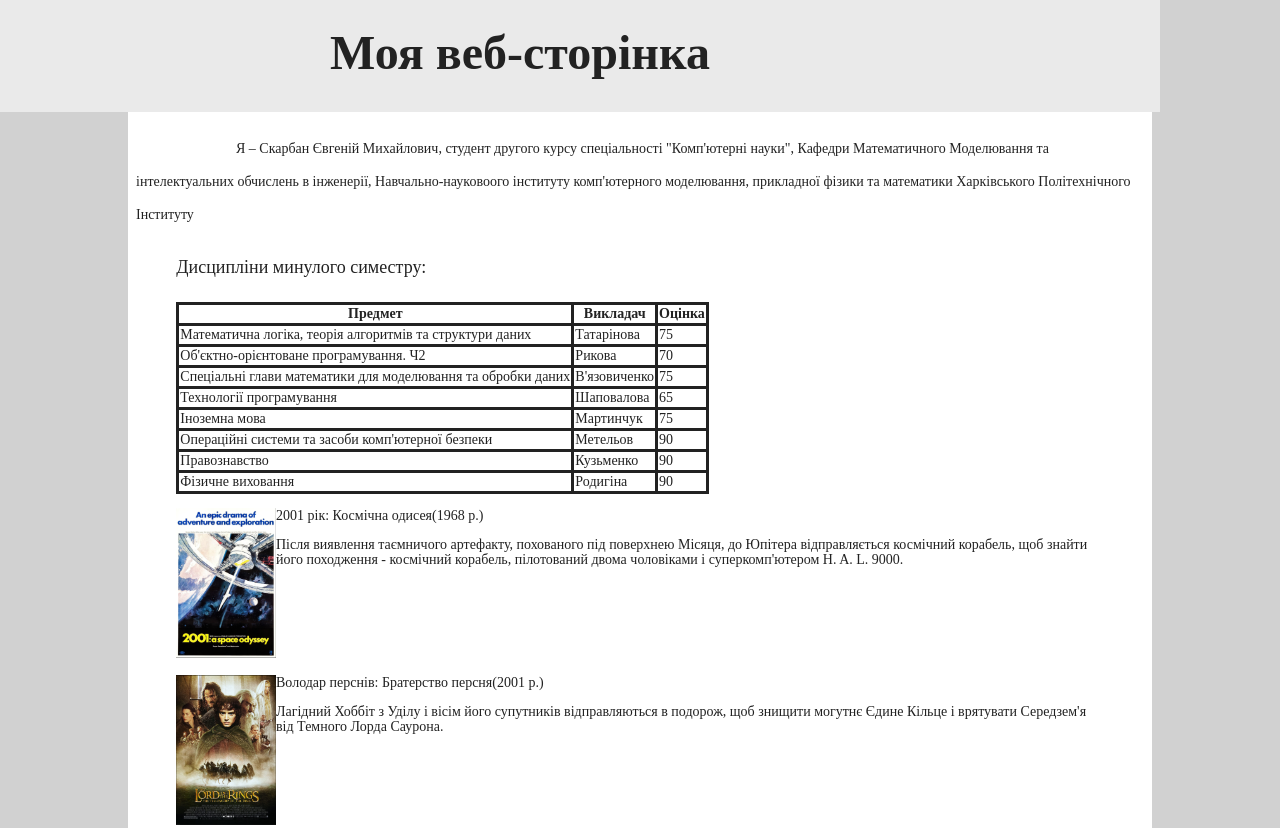
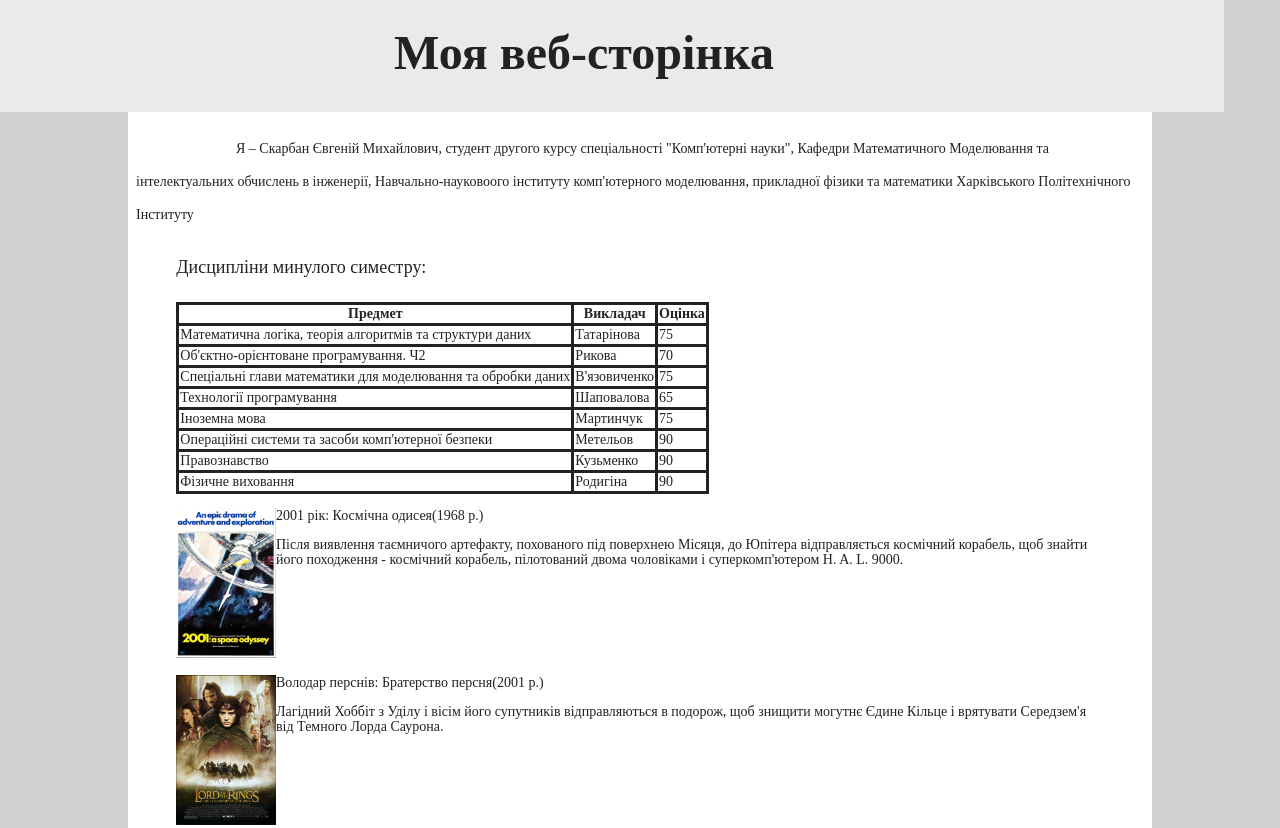
Before and after one commit to SokolMcDouglas/mysite, a plain HTML site: page WWW/index.html in a window 1280 px wide. Shown: the top 828 px of the page. Drawn offline with Linux system fonts and the light colour scheme.

Commit message:
Update style.css

```diff
--- a/WWW/CSS/style.css
+++ b/WWW/CSS/style.css
@@ -50,7 +50,7 @@ footer {
     position: absolute;
     top: -0.5%;
     width: 100vw;
-    left:-10vw;
+    left:-5vw;
 }
 a {
     color: #0033cc;
```
